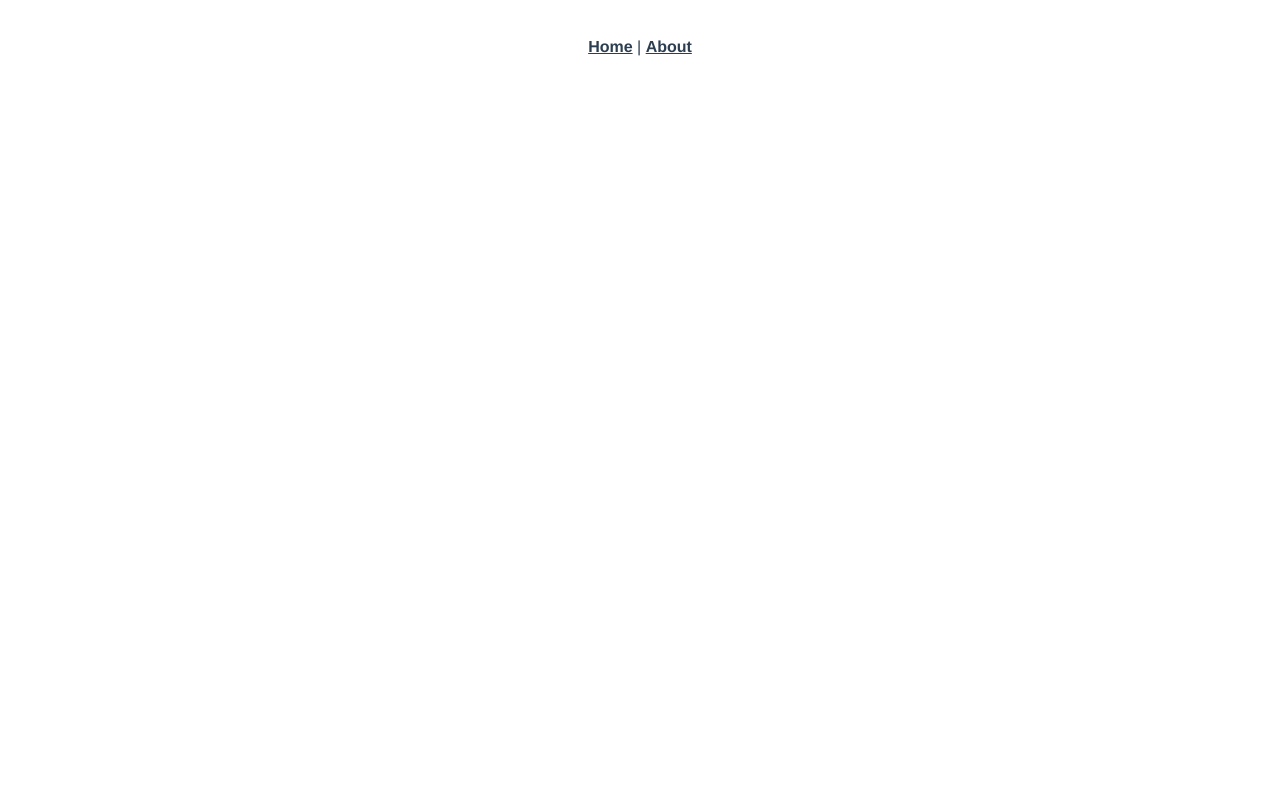
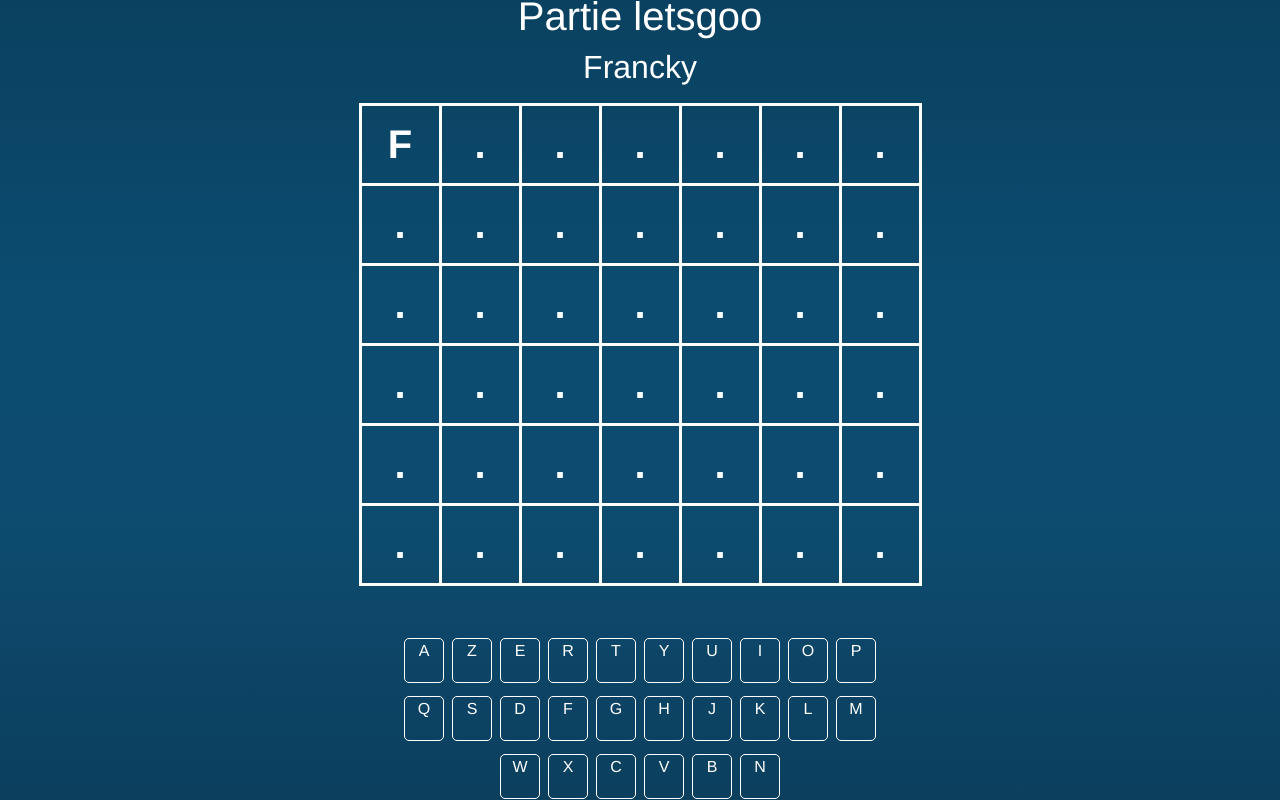
Before and after one commit to BrissouLaChankla/etymot, a Vue app: page /dailyword-game in a window 1280 px wide. Before the commit this address had no page. Built offline with nearby package versions, Linux system fonts and the light colour scheme.

Commit message:
Initial commit

```diff
--- a/public/index.html
+++ b/public/index.html
@@ -5,6 +5,7 @@
     <meta http-equiv="X-UA-Compatible" content="IE=edge">
     <meta name="viewport" content="width=device-width,initial-scale=1.0">
     <link rel="icon" href="<%= BASE_URL %>favicon.ico">
+     <link href="https://cdn.jsdelivr.net/npm/bootstrap@5.1.3/dist/css/bootstrap.min.css" rel="stylesheet" crossorigin="anonymous">
     <title><%= htmlWebpackPlugin.options.title %></title>
   </head>
   <body>
--- a/src/App.vue
+++ b/src/App.vue
@@ -1,8 +1,8 @@
 <template>
-  <div id="nav">
+  <!-- <div id="nav">
     <router-link to="/">Home</router-link> |
     <router-link to="/about">About</router-link>
-  </div>
+  </div> -->
   <router-view/>
 </template>
 
--- /dev/null
+++ b/src/components/ArrayGame.vue
@@ -0,0 +1,42 @@
+<template>
+  <table>
+      <h1 class="text-white">
+      </h1>
+    <tr v-for="i in 6" :key="i">
+        <td v-for="j in wordinfos.size" :key="j">
+            <!-- Write first letter of the word at the top left of the table -->
+              {{(i == 1 && j == 1) ? wordinfos.firstLetter : "."}}
+
+        </td>
+    </tr>
+  </table>
+</template>
+
+<script>
+export default {
+  props: ["wordinfos"],
+    data() {
+        return {
+        }
+    },
+    mounted() {
+
+    }
+}
+</script>
+<style>
+table {
+
+}
+tr {
+
+}
+ td {
+     border: solid 3px white;
+     color:white;
+     font-weight: bold;
+     font-size:2.5rem;
+     width:5rem;
+     height:5rem;
+ }
+</style>
--- a/src/components/HelloWorld.vue
+++ /dev/null
@@ -1,58 +0,0 @@
-<template>
-  <div class="hello">
-    <h1>{{ msg }}</h1>
-    <p>
-      For a guide and recipes on how to configure / customize this project,<br>
-      check out the
-      <a href="https://cli.vuejs.org" target="_blank" rel="noopener">vue-cli documentation</a>.
-    </p>
-    <h3>Installed CLI Plugins</h3>
-    <ul>
-      <li><a href="https://github.com/vuejs/vue-cli/tree/dev/packages/%40vue/cli-plugin-babel" target="_blank" rel="noopener">babel</a></li>
-      <li><a href="https://github.com/vuejs/vue-cli/tree/dev/packages/%40vue/cli-plugin-router" target="_blank" rel="noopener">router</a></li>
-    </ul>
-    <h3>Essential Links</h3>
-    <ul>
-      <li><a href="https://vuejs.org" target="_blank" rel="noopener">Core Docs</a></li>
-      <li><a href="https://forum.vuejs.org" target="_blank" rel="noopener">Forum</a></li>
-      <li><a href="https://chat.vuejs.org" target="_blank" rel="noopener">Community Chat</a></li>
-      <li><a href="https://twitter.com/vuejs" target="_blank" rel="noopener">Twitter</a></li>
-      <li><a href="https://news.vuejs.org" target="_blank" rel="noopener">News</a></li>
-    </ul>
-    <h3>Ecosystem</h3>
-    <ul>
-      <li><a href="https://router.vuejs.org" target="_blank" rel="noopener">vue-router</a></li>
-      <li><a href="https://vuex.vuejs.org" target="_blank" rel="noopener">vuex</a></li>
-      <li><a href="https://github.com/vuejs/vue-devtools#vue-devtools" target="_blank" rel="noopener">vue-devtools</a></li>
-      <li><a href="https://vue-loader.vuejs.org" target="_blank" rel="noopener">vue-loader</a></li>
-      <li><a href="https://github.com/vuejs/awesome-vue" target="_blank" rel="noopener">awesome-vue</a></li>
-    </ul>
-  </div>
-</template>
-
-<script>
-export default {
-  name: 'HelloWorld',
-  props: {
-    msg: String
-  }
-}
-</script>
-
-<!-- Add "scoped" attribute to limit CSS to this component only -->
-<style scoped>
-h3 {
-  margin: 40px 0 0;
-}
-ul {
-  list-style-type: none;
-  padding: 0;
-}
-li {
-  display: inline-block;
-  margin: 0 10px;
-}
-a {
-  color: #42b983;
-}
-</style>
--- /dev/null
+++ b/src/components/Keyboard.vue
@@ -0,0 +1,58 @@
+<template>
+  <div id="keyboard" class="text-white mt-5">
+    <div class="line1">
+      <span>A</span>
+      <span>Z</span>
+      <span>E</span>
+      <span>R</span>
+      <span>T</span>
+      <span>Y</span>
+      <span>U</span>
+      <span>I</span>
+      <span>O</span>
+      <span>P</span>
+    </div>
+    <div class="line2">
+      <span>Q</span>
+      <span>S</span>
+      <span>D</span>
+      <span>F</span>
+      <span>G</span>
+      <span>H</span>
+      <span>J</span>
+      <span>K</span>
+      <span>L</span>
+      <span>M</span>
+    </div>
+    <div class="line3">
+      <span>W</span>
+      <span>X</span>
+      <span>C</span>
+      <span>V</span>
+      <span>B</span>
+      <span>N</span>
+    </div>
+  </div>
+</template>
+
+<style>
+#keyboard span {
+    display: inline-block;
+    height: 45px;
+    width:40px;
+
+    margin:4px;
+    border:1px solid white;
+    border-radius:5px;
+    cursor: pointer;
+    transition: all .3s ease;
+}
+
+#keyboard span:hover {
+    background-color:blueviolet;
+}
+
+.line1, .line2, .line3 {
+    height: 58px;
+}
+</style>
--- a/src/router/index.js
+++ b/src/router/index.js
@@ -1,11 +1,23 @@
 import { createRouter, createWebHistory } from 'vue-router'
 import Home from '../views/Home.vue'
+import DailyWord from '../views/DailyWord.vue'
+import RandomWord from '../views/RandomWord.vue'
 
 const routes = [
   {
     path: '/',
     name: 'Home',
     component: Home
+  },
+  {
+    path:'/dailyword-game',
+    name: 'DailyWord',
+    component: DailyWord
+  },
+  {
+    path:'/randomword-game',
+    name: 'RandomWord',
+    component: RandomWord
   },
   {
     path: '/about',
--- /dev/null
+++ b/src/views/DailyWord.vue
@@ -0,0 +1,48 @@
+<template>
+  <div class="home d-flex align-items-center justify-content-center">
+      <div>
+            <h1 class="text-white">Partie letsgoo</h1>
+            <h2 class="text-white">{{ word }}</h2>
+            <ArrayGame :wordinfos="this.wordInfos" />
+            <KeyBoard />
+      </div>
+  </div>
+</template>
+
+<script>
+// @ is an alias to /src
+import ArrayGame from '@/components/ArrayGame.vue';
+import KeyBoard from '@/components/Keyboard.vue';
+
+export default {
+    components: {
+        ArrayGame,
+        KeyBoard
+    },
+    name: "DailyWord",
+    data() {
+        return {
+            word: "Francky",
+            wordInfos:{}
+        }
+    },
+
+    mounted() {
+        let word = this.word.toUpperCase();
+        let arrayWord = Array.from(word);
+        let firstLetter = arrayWord[0];
+        let wordSize = arrayWord.length;
+
+        this.wordInfos = {
+            word:word,
+            arrayWord:arrayWord,
+            firstLetter:firstLetter,
+            size:wordSize
+        }
+    }
+};
+</script>
+
+<style>
+
+</style>
--- a/src/views/Home.vue
+++ b/src/views/Home.vue
@@ -1,18 +1,71 @@
 <template>
-  <div class="home">
-    <img alt="Vue logo" src="../assets/logo.png">
-    <HelloWorld msg="Welcome to Your Vue.js App"/>
+  <div class="home d-flex align-items-center justify-content-center">
+    <div class="home-content">
+      <div>
+        <img alt="logo" class="logo-home img-fluid" src="../assets/logo.png" />
+        <p class="text-white">
+          Lorem ipsum dolor sit amet consectetur adipisicing elit. Debitis quo
+          perferendis deserunt eos. Cupiditate numquam ex, tempore.
+        </p>
+        <div class="gamemodes">
+          <router-link
+            :to="{ name: 'DailyWord' }"
+            class="text-decoration-none text-primary"
+          >
+            <h2>Mot du jour</h2>
+          </router-link>
+          <router-link
+            :to="{ name: 'RandomWord' }"
+            class="text-decoration-none text-primary"
+          >
+            <h2>Mot aléatoire</h2>
+          </router-link>
+        </div>
+      </div>
+    </div>
   </div>
 </template>
 
 <script>
 // @ is an alias to /src
-import HelloWorld from '@/components/HelloWorld.vue'
+// import HelloWorld from '@/components/HelloWorld.vue'
 
 export default {
-  name: 'Home',
+  name: "Home",
   components: {
-    HelloWorld
-  }
+    // HelloWorld
+  },
+};
+</script>
+
+<style>
+.home {
+  height: 100vh;
+  background-image: linear-gradient(
+    to bottom,
+    #0a4160,
+    #0a4464,
+    #0b4668,
+    #0b496c,
+    #0c4c70,
+    #0c4c70,
+    #0d4c70,
+    #0d4c70,
+    #0d496b,
+    #0d4567,
+    #0c4262,
+    #0c3f5e
+  );
 }
-</script>
+
+.home-content {
+  max-width: 400px;
+}
+
+.gamemodes h2 {
+  background: white;
+  text-transform: uppercase;
+  padding: 20px;
+  border-radius: 15px;
+}
+</style>
--- /dev/null
+++ b/src/views/RandomWord.vue
@@ -0,0 +1,21 @@
+<template>
+  <div class="home d-flex align-items-center justify-content-center">
+    <h1 class="text-white">Partie random</h1>
+  </div>
+</template>
+
+<script>
+// @ is an alias to /src
+// import HelloWorld from '@/components/HelloWorld.vue'
+
+export default {
+  name: "RandomWord",
+  components: {
+    // HelloWorld
+  },
+};
+</script>
+
+<style>
+
+</style>
```
Also changed, not shown: src/assets/logo.png.
